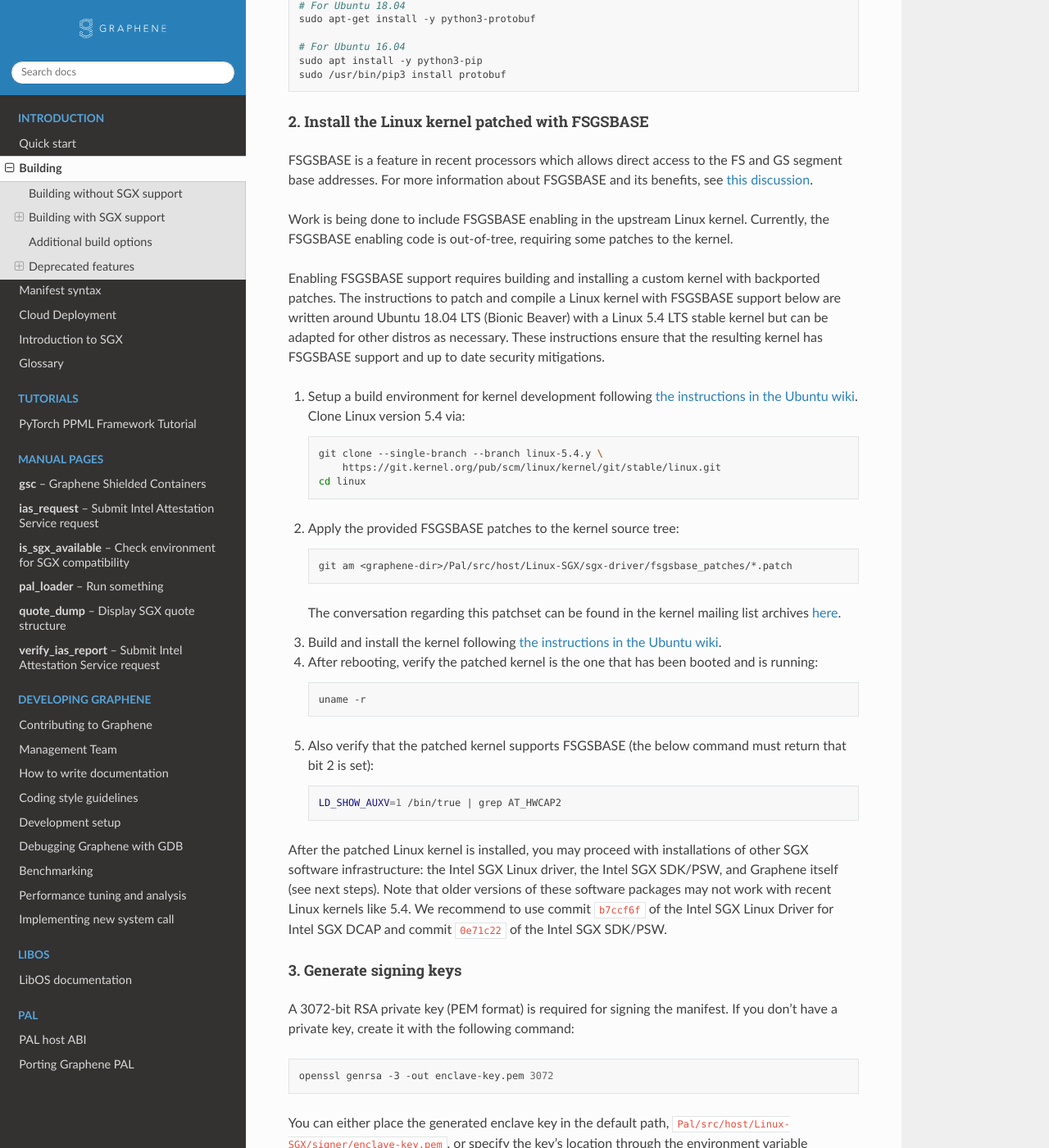
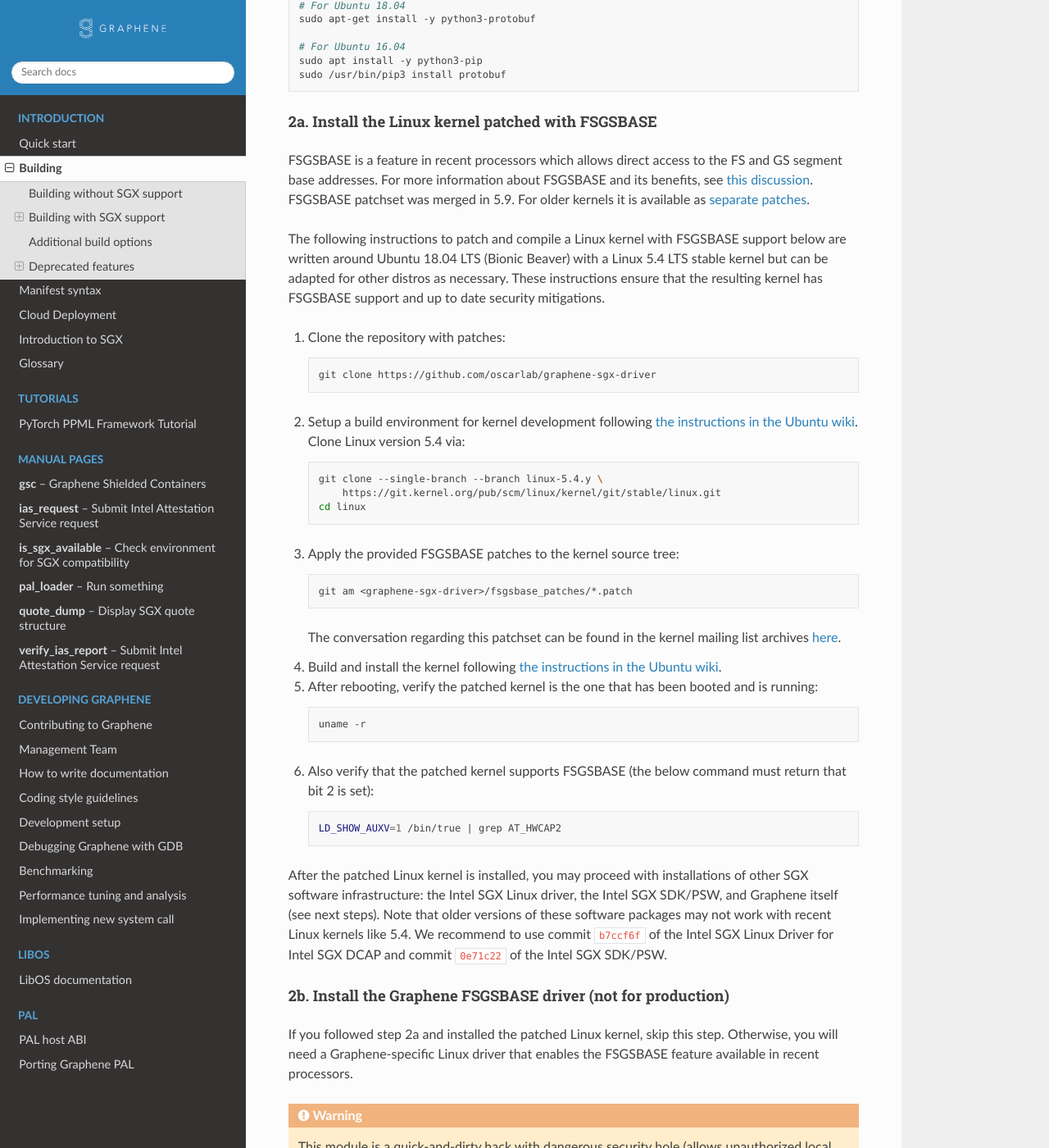
Before and after one commit to aeropittura/vaultrun, a Sphinx documentation site: the page built from Documentation/building.rst, in a window 1280 px wide and 1400 px high, scrolled down 1460 px. Shown: the whole window at 82% size. Built offline with Sphinx 7.4.7 and the Read the Docs theme 2.0.0, drawn with Linux system fonts in a browser that asks for light colours; some of the changed text lies outside the part shown.

Commit message:
[Pal] Linux-SGX: remove sgx-driver submodule
And all mentions thereof.

Original-author: Wojtek Porczyk <woju@invisiblethingslab.com>
Original-committer: Wojtek Porczyk <woju@invisiblethingslab.com>
Original-commit: 51149a22aafbeec2bb4d24d3684a509736a13b98

```diff
--- a/Documentation/building.rst
+++ b/Documentation/building.rst
@@ -72,23 +72,24 @@ Run the following commands on Ubuntu to install SGX-related dependencies::
     sudo apt install -y python3-pip
     sudo /usr/bin/pip3 install protobuf
 
-2. Install the Linux kernel patched with FSGSBASE
-"""""""""""""""""""""""""""""""""""""""""""""""""
+2a. Install the Linux kernel patched with FSGSBASE
+""""""""""""""""""""""""""""""""""""""""""""""""""
 
 FSGSBASE is a feature in recent processors which allows direct access to the FS
 and GS segment base addresses. For more information about FSGSBASE and its
 benefits, see `this discussion <https://lwn.net/Articles/821719>`__.
+FSGSBASE patchset was merged in 5.9. For older kernels it is available as
+`separate patches <https://github.com/oscarlab/graphene-sgx-driver/tree/master/fsgsbase_patches>`__.
 
-Work is being done to include FSGSBASE enabling in the upstream Linux kernel.
-Currently, the FSGSBASE enabling code is out-of-tree, requiring some patches to
-the kernel.
+The following instructions to patch and compile a Linux kernel with FSGSBASE
+support below are written around Ubuntu 18.04 LTS (Bionic Beaver) with a Linux
+5.4 LTS stable kernel but can be adapted for other distros as necessary. These
+instructions ensure that the resulting kernel has FSGSBASE support and up to
+date security mitigations.
 
-Enabling FSGSBASE support requires building and installing a custom kernel with
-backported patches. The instructions to patch and compile a Linux kernel with
-FSGSBASE support below are written around Ubuntu 18.04 LTS (Bionic Beaver) with
-a Linux 5.4 LTS stable kernel but can be adapted for other distros as necessary.
-These instructions ensure that the resulting kernel has FSGSBASE support and up
-to date security mitigations.
+#. Clone the repository with patches::
+
+       git clone https://github.com/oscarlab/graphene-sgx-driver
 
 #. Setup a build environment for kernel development following `the instructions
    in the Ubuntu wiki <https://wiki.ubuntu.com/KernelTeam/GitKernelBuild>`__.
@@ -100,7 +101,7 @@ to date security mitigations.
 
 #. Apply the provided FSGSBASE patches to the kernel source tree::
 
-       git am <graphene-dir>/Pal/src/host/Linux-SGX/sgx-driver/fsgsbase_patches/*.patch
+       git am <graphene-sgx-driver>/fsgsbase_patches/*.patch
 
    The conversation regarding this patchset can be found in the kernel mailing
    list archives `here
@@ -125,6 +126,27 @@ SDK/PSW, and Graphene itself (see next steps). Note that older versions of
 these software packages may not work with recent Linux kernels like 5.4. We
 recommend to use commit ``b7ccf6f`` of the Intel SGX Linux Driver for Intel SGX
 DCAP and commit ``0e71c22`` of the Intel SGX SDK/PSW.
+
+2b. Install the Graphene FSGSBASE driver (not for production)
+"""""""""""""""""""""""""""""""""""""""""""""""""""""""""""""
+
+If you followed step 2a and installed the patched Linux kernel, skip this step.
+Otherwise, you will need a Graphene-specific Linux driver that enables the
+FSGSBASE feature available in recent processors.
+
+.. warning::
+
+   This module is a |~| quick-and-dirty hack with dangerous security hole
+   (allows unauthorized local privilege escalation). "Do not use for production"
+   is not a |~| joke. We use it only for testing on very old kernels where the
+   patchset does not apply cleanly.
+
+To install the Graphene FSGSBASE driver, run the following commands::
+
+   git clone https://github.com/oscarlab/graphene-sgx-driver
+   cd graphene-sgx-driver
+   make
+   sudo insmod gsgx.ko
 
 3. Generate signing keys
 """"""""""""""""""""""""
@@ -157,22 +179,6 @@ Alternatively, if you want to use the DCAP versions of the SDK and driver,
 download and install it from:
 
 - https://github.com/intel/SGXDataCenterAttestationPrimitives
-
-5. Install the Graphene SGX driver (not for production)
-"""""""""""""""""""""""""""""""""""""""""""""""""""""""
-
-If you followed step 1 and installed the patched Linux kernel, skip this step.
-Otherwise, you will need a Graphene-specific Linux driver that enables the
-FSGSBASE feature available in recent processors.
-
-To install the Graphene SGX driver, run the following commands::
-
-   git submodule update --init -- Pal/src/host/Linux-SGX/sgx-driver
-   cd Pal/src/host/Linux-SGX/sgx-driver
-   make
-   # the console will prompt you for the path to the Intel SGX driver code
-   # (simply press ENTER if you use the in-kernel Intel SGX driver)
-   sudo insmod gsgx.ko
 
 Building
 ^^^^^^^^
--- a/Documentation/cloud-deployment.rst
+++ b/Documentation/cloud-deployment.rst
@@ -40,7 +40,6 @@ Building
 
        git clone https://github.com/oscarlab/graphene.git
        cd graphene
-       git submodule update --init -- Pal/src/host/Linux-SGX/sgx-driver/
 
 #. Prepare the signing keys::
 
--- a/Documentation/quickstart.rst
+++ b/Documentation/quickstart.rst
@@ -55,7 +55,6 @@ second command should list the process status of :command:`aesm_service`.
 
       git clone https://github.com/oscarlab/graphene.git
       cd graphene
-      git submodule update --init -- Pal/src/host/Linux-SGX/sgx-driver/
       export GRAPHENE_DIR=$PWD
 
 #. Prepare a signing key::
--- a/LICENSE.addendum.txt
+++ b/LICENSE.addendum.txt
@@ -1,8 +1,4 @@
 Graphene itself is licensed under the LGPL-3.0-or-later.
-
-Graphene on an SGX host requires a kernel driver (in
-Pal/src/host/Linux-SGX/sgx-driver), which is separately licensed under
-the GPL.
 
 Graphene also includes the following third party sources (and licenses):
 
```
Also changed, not shown: .gitmodules, 4 other files.
